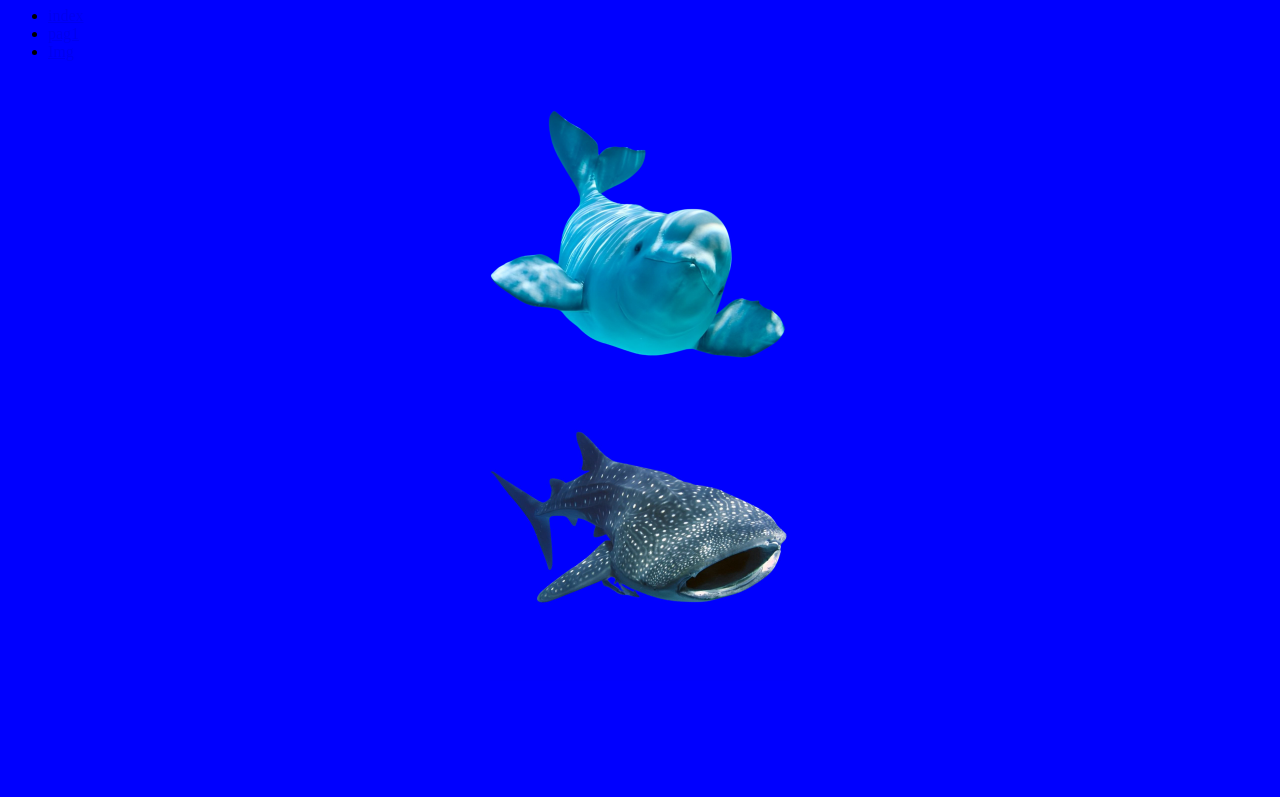
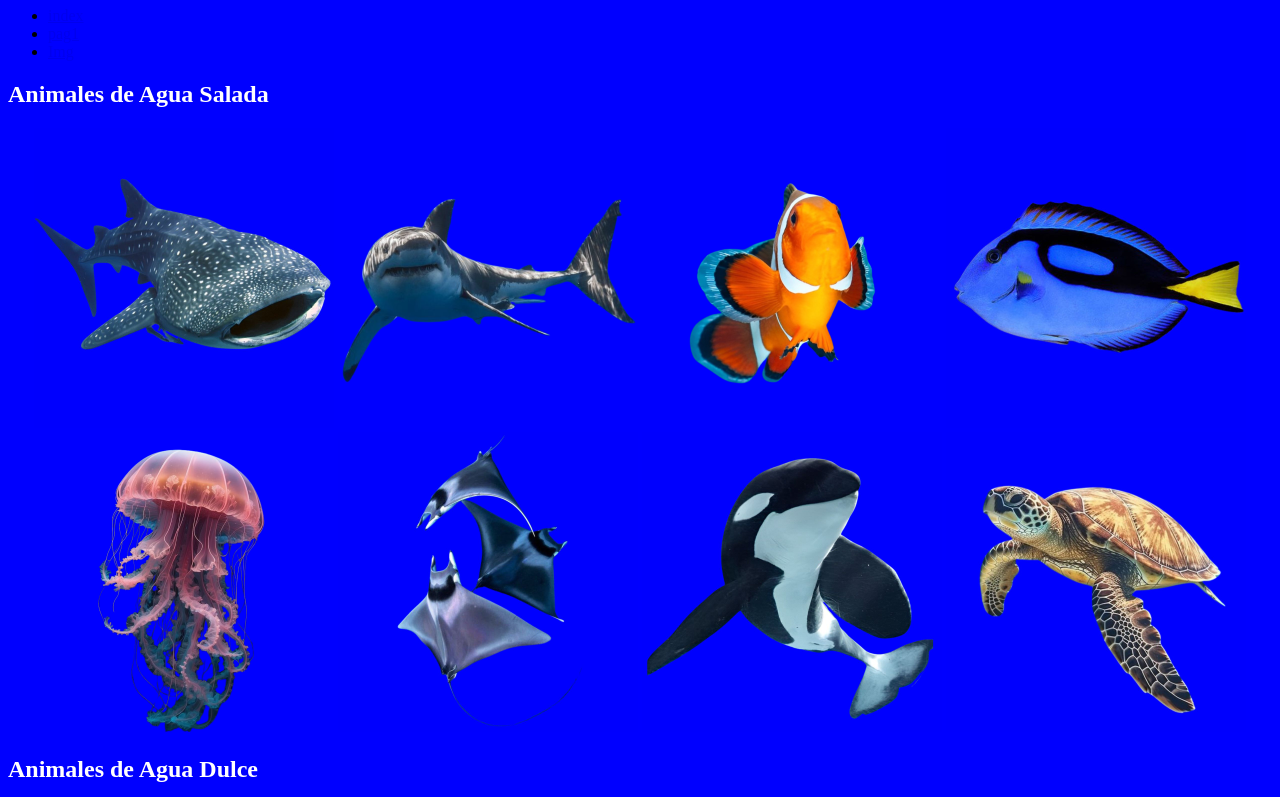
Before and after one commit to Lauracamacholipa/PaginaWeb, a plain HTML site: page pagina5.html in a window 1280 px wide. Shown: the part 73-870 px from the top of the page. Before the commit the page ends 800 px from the top, so only its background shows below. Drawn offline with Linux system fonts and the light colour scheme.

Commit message:
Imagenes listas

```diff
--- a/pagina5.html
+++ b/pagina5.html
@@ -6,7 +6,7 @@
     <title>Imagenes</title>
 </head>
 <body style="background-color: blue;">
-    <h1 style="color: white; text-align: center;">Mis Imágenes</h1>
+    <h1 style="color: white; text-align: center;">Imágenes Marinas</h1>
 
     <div id="nav">
         <ul>
@@ -17,12 +17,22 @@
         </ul>
     </div>
 
+    <h2 style="color: white;">Animales de Agua Salada</h2>
     <div style="text-align: center;">
-        <img src="Img/Beluga.png" alt="Imagen 1" style="width: 300px;">
+        <img src="Img/Whale Shark.jpg" alt="Tiburón Ballena" style="width: 300px;">
+        <img src="Img/Tiburon.png" alt="Tiburón" style="width: 300px;">
+        <img src="Img/Pez Payaso.png" alt="Pez Payaso" style="width: 300px;">
+        <img src="Img/Dory.jpg" alt="Dory" style="width: 300px;">
+        <img src="Img/Medusa rosa.png" alt="Medusa Rosa" style="width: 300px;">
+        <img src="Img/manta rayarosa.jpg" alt="Manta Raya Rosa" style="width: 300px;">
+        <img src="Img/Orca.jpg" alt="Orca" style="width: 300px;">
+        <img src="Img/Tortuga.jpg" alt="Tortuga" style="width: 300px;">
     </div>
 
+    <h2 style="color: white;">Animales de Agua Dulce</h2>
     <div style="text-align: center;">
-        <img src="Img/Whale Shark.jpg" alt="Imagen 2" style="width: 300px;">
+        <img src="Img/Beluga.png" alt="Beluga" style="width: 300px;">
+        <img src="Img/Manati.png" alt="Manatí" style="width: 300px;">
     </div>
 </body>
 </html>
```
Also changed, not shown: pagina1.html (+1 -1 lines), Img/Dory.jpg (added), Img/Manati.png (added), Img/Medusa rosa.png (added), Img/Orca.jpg (added), Img/Pez Payaso.png (added), Img/Tiburon.png (added), Img/Tortuga.jpg (added), Img/manta rayarosa.jpg (added).
